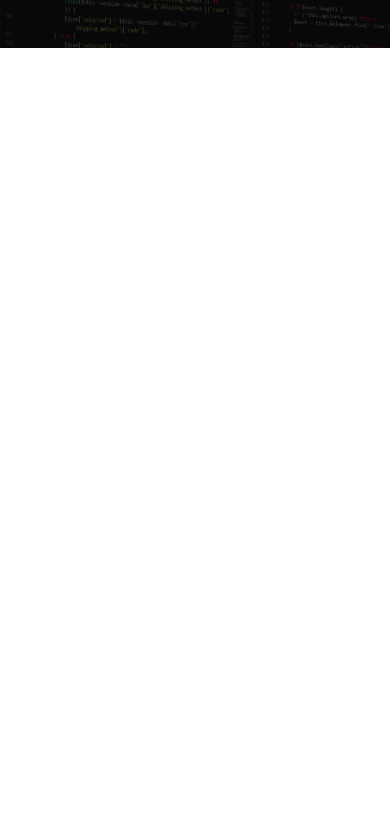
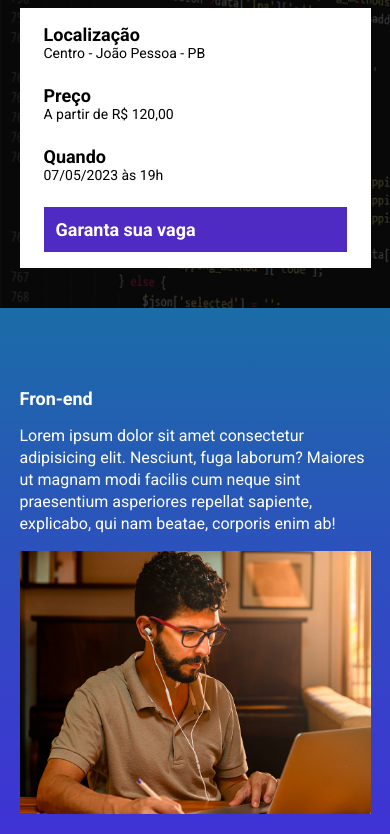
Before and after one commit to jailson-jjs2/ebac_tech_talks, a website built with Parcel: page src/index.html in a window 390 px wide. Shown: the part 168-1002 px from the top of the page. Before the commit the page ends 844 px from the top, so only its background shows below. Built offline with nearby package versions, Linux system fonts and the light colour scheme.

Commit message:
Add section gradiente

```diff
--- a/src/index.html
+++ b/src/index.html
@@ -18,8 +18,37 @@
       <p class="hero__text">
         O maior evento de tecnologia do Brasil começa em 10d
       </p>
+      <div class="infos-bar">
+        <ul class="infos-bar__infos">
+          <li class="infos-bar__infos__item">
+            <b>Localização</b>
+            Centro - João Pessoa - PB
+          </li>
+          <li class="infos-bar__infos__item">
+            <b>Preço</b>
+            A partir de R$ 120,00
+          </li>
+          <li class="infos-bar__infos__item">
+            <b>Quando</b>
+            07/05/2023 às 19h
+          </li>
+        </ul>
+        <a href="#" class="btn btn--primary">Garanta sua vaga</a>
+      </div>
     </div>
   </header>
+
+  <section class="event">
+    <div class="container"><!-- 2 divs PARA O display felx SEPARAR -->
+      <div class="event__detail">
+        <h2 class="event__detail__title">Fron-end</h2>
+        <p class="event__detail__description">
+          Lorem ipsum dolor sit amet consectetur adipisicing elit. Nesciunt, fuga laborum? Maiores ut magnam modi facilis cum neque sint praesentium asperiores repellat sapiente, explicabo, qui nam beatae, corporis enim ab!
+        </p>
+      </div>
+      <img class="event__image" src="./images/frontend.png" alt="Front end">
+    </div>
+  </section>
 
   <script src="./scripts/main.js"></script>
 </body>
--- /dev/null
+++ b/src/styles/_event.scss
@@ -0,0 +1,40 @@
+.event {
+  background-image: linear-gradient(#1B6CA7, #442BDB);
+  padding: 80px 0;
+  .container {/* PARA TEXTO E IMG FICAREM AO LADO */
+    display: flex;
+  }
+
+  &__image {
+    max-width: 360px;
+  }
+
+  &__detail {
+    margin-right: 40px;
+
+    &__title {
+      font-size: 18px;
+      font-weight: bold;
+      margin-bottom: 16px;
+    }
+
+    &__description {
+      line-height: 22px;/* ALTURA DA LINHA */
+    }
+  }
+
+  @media (max-width: 640px) {
+    .container {
+      display: block;
+    }
+
+    &__image {
+      width: 100%;
+    }
+
+    &__detail {
+      margin-right: 0;
+      margin-bottom: 16px;
+    }
+  }
+}
--- /dev/null
+++ b/src/styles/components/_btn.scss
@@ -0,0 +1,23 @@
+.btn {
+  padding: 12px;
+  font-size: 18px;
+  font-weight: bold;
+  text-decoration: none;
+  text-align: center;
+  white-space: nowrap;/* PARA OCUPAR TODOS ESPAÇO EM BRANCO DO TEXTO */
+
+  &--primary {
+    color: #fff;
+    background-color: #4F2AC3;
+  }
+
+  @media (max-width: 640px) {
+    display: block;/* FEZ O BOTÃO OCUPAR TODA LINHA */
+    width: 100%;
+  }
+
+  @media (max-width: 1024px) {
+    display: flex;
+    align-items: center;
+  }
+}
--- /dev/null
+++ b/src/styles/components/_infos_bar.scss
@@ -0,0 +1,40 @@
+.infos-bar {
+  background-color: #fff;
+  padding: 16px 24px;
+  display: flex; /* PARA ARRUMAR O BTN */
+  justify-content: space-between;/* PARA DISTRIBUIR OS ITENS */
+
+  &__infos{
+    display: flex;
+    gap: 40px; /* TB ESPAÇAMENTO */
+
+    &__item {
+      font-size: 14px;
+      color: #000;
+
+      b {
+        color: #000;
+        font-size: 18px;
+        display: block;/* POIS A TAG b POR PADRÃO É INLINE */
+      }
+    }
+  }
+
+  @media (max-width: 640px) {/* CELULAR */
+    display: block;
+
+    &__infos {
+      display: block;/* PARA ALINHA ABAIXO AS li */
+
+      &__item {
+        margin-bottom: 24px;
+      }
+    }
+  }
+
+  @media (max-width: 1024px) {
+    &__infos {
+      gap: 16px;
+    }
+  }
+}
--- a/src/styles/main.scss
+++ b/src/styles/main.scss
@@ -1,4 +1,7 @@
 @use 'hero'; /* IMPORTA O ARQUVO _hero.scss */
+@use 'components/infos_bar';
+@use 'components/btn';
+@use 'event';
 
 * { /* RESET */
   margin: 0;
@@ -6,6 +9,7 @@
   box-sizing: border-box;
   font-family: 'Roboto', sans-serif;
   color: #fff;
+  list-style: none;/* PARA REMOVER MARCADOR */
 }
 
 .container {/* LARGURA DA PAG */
```
